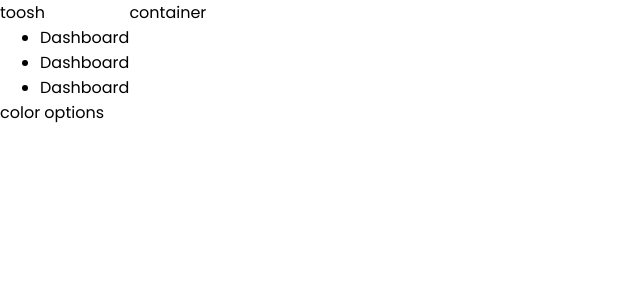
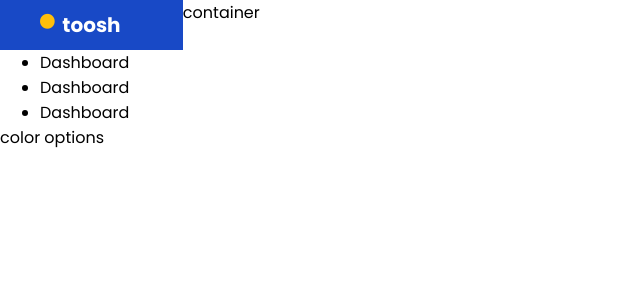
Before and after one commit to SanyaOdare/toosh-dashboard-react-app, a React (Create React App) app: page / in a window 1280 px wide. Shown: the top 300 px of the page, without its empty margins (0-640 px from the left). Built offline with nearby package versions, Linux system fonts and the light colour scheme; the HTML template or start-up script is replaced by a standard one.

Commit message:
position brand logo

```diff
--- a/public/index.html
+++ b/public/index.html
@@ -4,7 +4,8 @@
     <meta charset="utf-8" />
     <meta name="description" content="Dashboard created using create-react-app" />
     <link href="https://fonts.googleapis.com/css2?family=Poppins:wght@100;200;300;400;500;600;700;800;900&display=swap" rel="stylesheet">
-    <style>*{
+    <style>
+    *{
       font-family: 'Poppins', sans-serif;
       margin: 0;
       }
--- a/src/components/sidebar/Sidebar.jsx
+++ b/src/components/sidebar/Sidebar.jsx
@@ -4,6 +4,7 @@ const Sidebar = () => {
   return (
     <div className="sidebar">
       <div className="top">
+        <span id="dot">.</span>
         <span className="logo">toosh</span>
       </div>
       <div className="center">
--- a/src/components/sidebar/sidebar.scss
+++ b/src/components/sidebar/sidebar.scss
@@ -0,0 +1,28 @@
+.sidebar {
+  // background-color: #1849C6;
+  flex: 1;
+
+  .top {
+    background-color: #1849C6;
+    height: 3.125rem;
+    display: flex;
+    align-items: center;
+    justify-content: center;
+
+    .logo {
+      color: #fff;
+      font-size: 1.25rem;
+      font-weight: 700;
+
+      position: relative;
+    }
+
+    #dot {
+      color: #FFBE0B;
+      font-size: 7.5rem;
+      margin-right: 5.5rem;
+      position: absolute;
+      bottom: 90.5%;
+    }
+  }
+}
--- a/src/pages/home/home.scss
+++ b/src/pages/home/home.scss
@@ -1,3 +1,12 @@
 .home {
   display: flex;
+
+  .homeContainer {
+    // background-color: #E8EFFF;
+    flex: 6;
+  }
 }
+
+// --lightest-blue: #E8EFFF;
+// --dark-blue: #1849C6;
+// --toosh-yellow: #FFBE0B;
```
